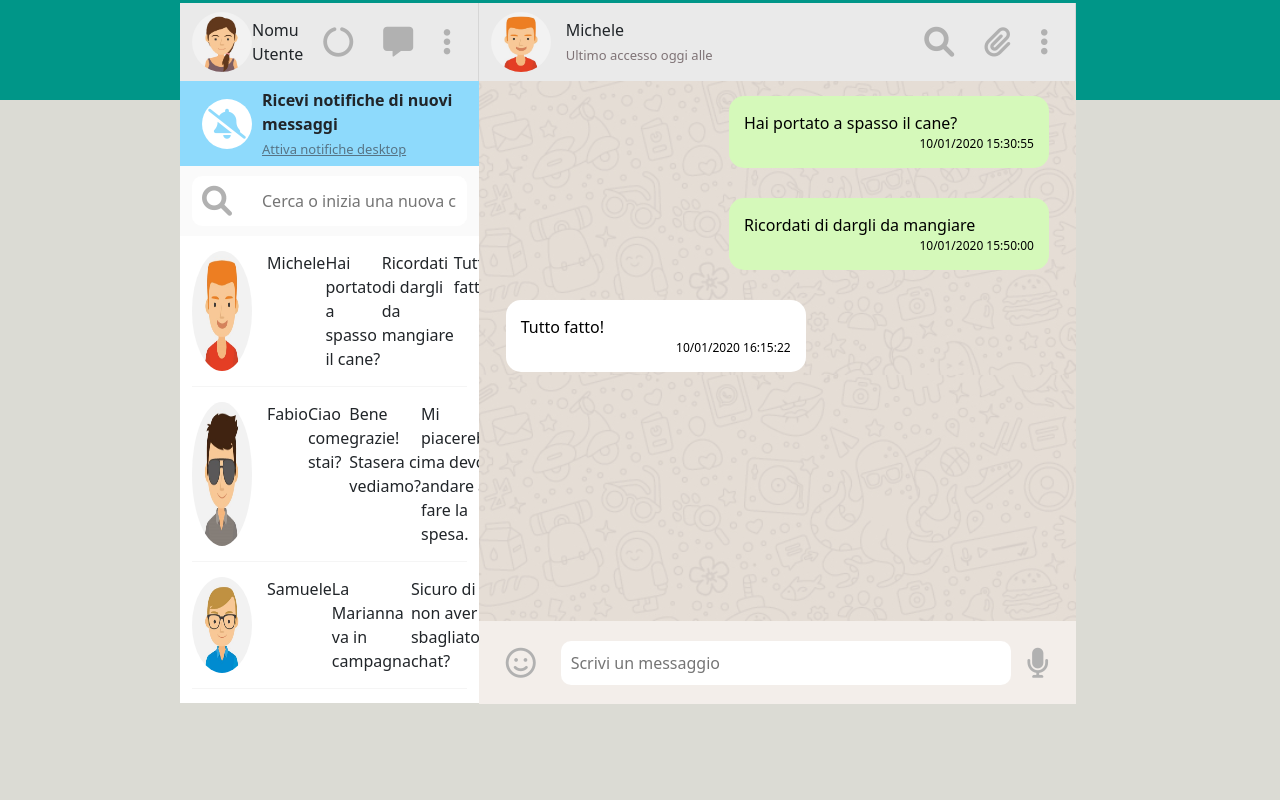
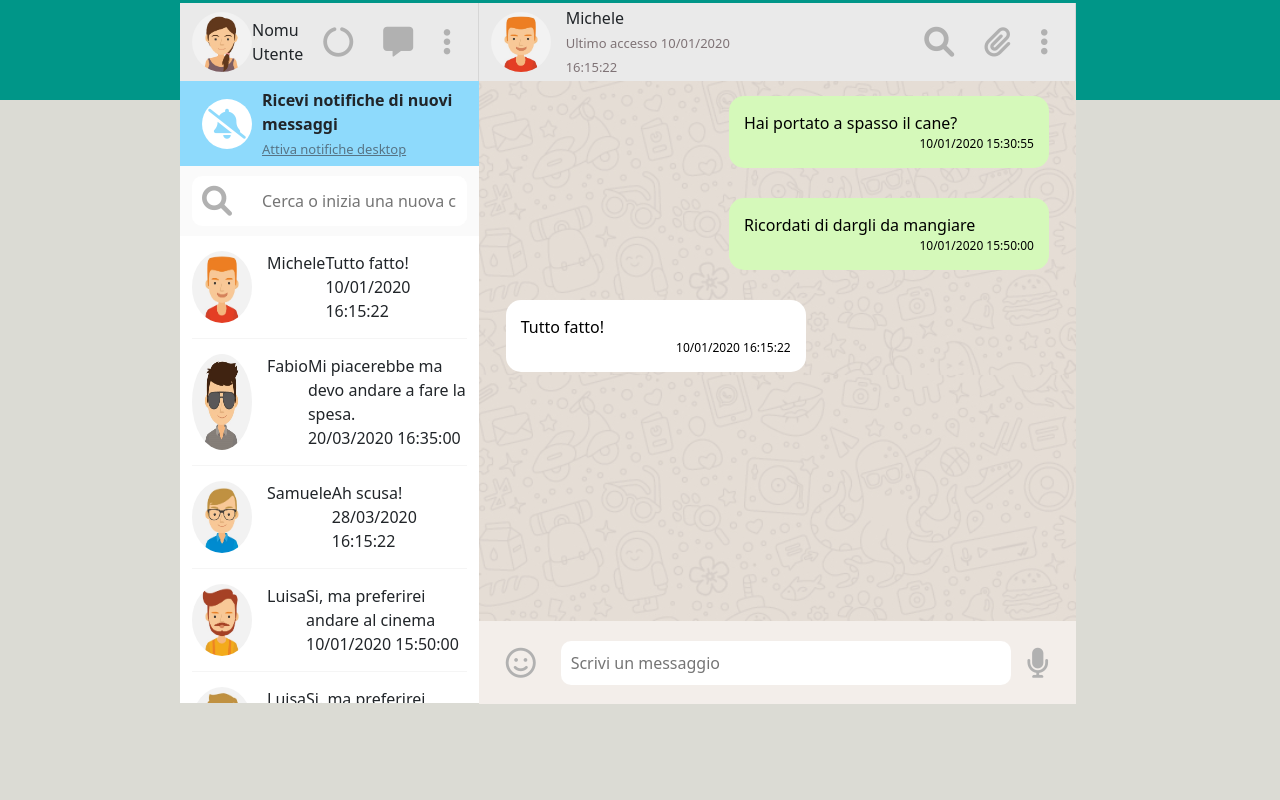
Before and after one commit to LauCost/vue-boolzapp, a plain HTML site: page Milestone 5/index.html in a window 1280 px wide. Drawn offline with nearby package versions, Linux system fonts and the light colour scheme.

Commit message:
Aggiunto codice per la visualizzazzione dell'ultimo messaggio sui contatti ed l'ultimo accesso

```diff
--- a/Milestone 5/index.html
+++ b/Milestone 5/index.html
@@ -81,8 +81,11 @@
                                 <p class="name">
                                     {{contact.name}}
                                 </p>
-                                <p v-for="messaggio in contacts[i].messages">
-                                    {{messaggio.text}}
+                                <br>
+                                <p>
+                                    {{contacts[i].messages[contacts[i].messages.length -1].text}} <br>
+
+                                    {{contacts[i].messages[contacts[i].messages.length -1].date}}
                                 </p>
                             </div>
                         </div>
@@ -105,7 +108,8 @@
                                         {{contacts[counter].name}} <br>
 
                                         <span class="ultimo_accesso">
-                                            Ultimo accesso oggi alle
+                                            Ultimo accesso
+                                            {{contacts[counter].messages[contacts[counter].messages.length -1].date}}
                                         </span>
                                     </p>
 
```
